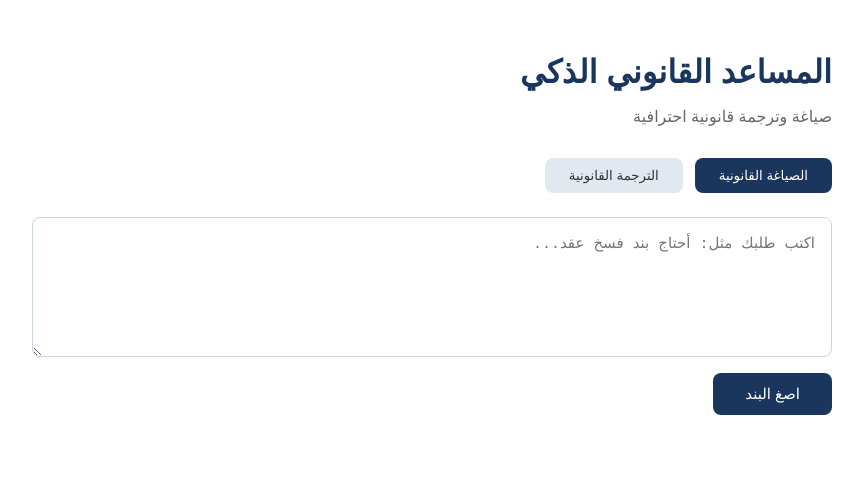
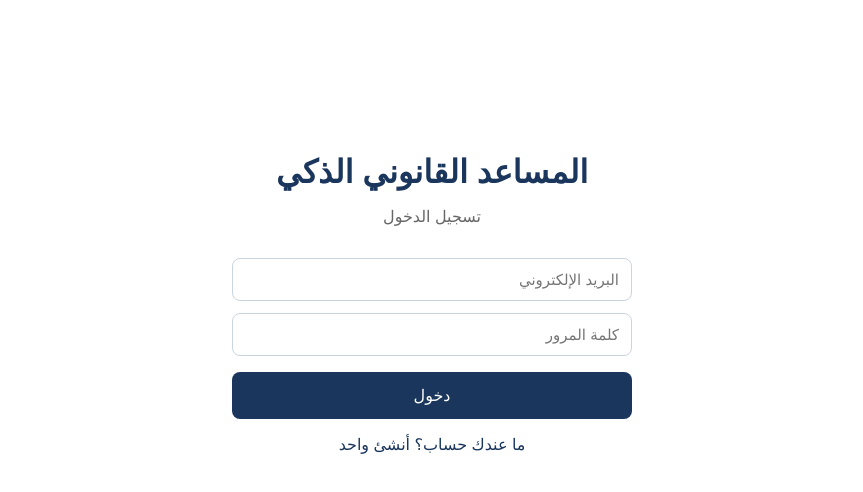
Before and after one commit to nalsulmi/legal-ai, a React (Create React App) app in the folder frontend/: page / in a window 1280 px wide. Shown: the top 492 px of the page, without its empty margins (208-1071 px from the left). Built offline with nearby package versions, Linux system fonts and the light colour scheme.

Commit message:
add auth to frontend

```diff
--- a/frontend/package.json
+++ b/frontend/package.json
@@ -3,6 +3,7 @@
   "version": "0.1.0",
   "private": true,
   "dependencies": {
+    "@supabase/supabase-js": "^2.100.1",
     "@testing-library/dom": "^10.4.1",
     "@testing-library/jest-dom": "^6.9.1",
     "@testing-library/react": "^16.3.2",
--- a/frontend/src/App.js
+++ b/frontend/src/App.js
@@ -1,14 +1,41 @@
-import { useState } from "react";
+import { useState, useEffect } from "react";
 import axios from "axios";
+import { createClient } from "@supabase/supabase-js";
 
 const API = "http://127.0.0.1:8000";
+const supabase = createClient(
+  "https://taodusjrsoxpnyirbneu.supabase.co",
+  "sb_publishable_T_TinfVHGYCsNgl59KuUBg_CPYF8NPV"
+);
 
 function App() {
+  const [session, setSession] = useState(null);
+  const [isLogin, setIsLogin] = useState(true);
+  const [email, setEmail] = useState("");
+  const [password, setPassword] = useState("");
   const [tab, setTab] = useState("draft");
   const [input, setInput] = useState("");
   const [direction, setDirection] = useState("en_to_ar");
   const [result, setResult] = useState("");
   const [loading, setLoading] = useState(false);
+
+  useEffect(() => {
+    supabase.auth.getSession().then(({ data: { session } }) => setSession(session));
+    supabase.auth.onAuthStateChange((_event, session) => setSession(session));
+  }, []);
+
+  const handleAuth = async () => {
+    setLoading(true);
+    if (isLogin) {
+      const { error } = await supabase.auth.signInWithPassword({ email, password });
+      if (error) alert(error.message);
+    } else {
+      const { error } = await supabase.auth.signUp({ email, password });
+      if (error) alert(error.message);
+      else alert("تم إنشاء الحساب، سجّل دخولك الآن");
+    }
+    setLoading(false);
+  };
 
   const handleDraft = async () => {
     setLoading(true);
@@ -17,7 +44,7 @@ function App() {
       const res = await axios.post(`${API}/draft?request=${encodeURIComponent(input)}`);
       setResult(res.data.draft);
     } catch (e) {
-      setResult("حدث خطأ، تأكد من تشغيل السيرفر");
+      setResult("حدث خطأ");
     }
     setLoading(false);
   };
@@ -29,27 +56,49 @@ function App() {
       const res = await axios.post(`${API}/translate?text=${encodeURIComponent(input)}&direction=${direction}`);
       setResult(res.data.translation);
     } catch (e) {
-      setResult("حدث خطأ، تأكد من تشغيل السيرفر");
+      setResult("حدث خطأ");
     }
     setLoading(false);
   };
 
+  if (!session) {
+    return (
+      <div style={{ maxWidth: 400, margin: "100px auto", padding: 32, fontFamily: "sans-serif", direction: "rtl" }}>
+        <h1 style={{ color: "#1a365d", textAlign: "center", marginBottom: 8 }}>المساعد القانوني الذكي</h1>
+        <p style={{ textAlign: "center", color: "#666", marginBottom: 32 }}>{isLogin ? "تسجيل الدخول" : "إنشاء حساب"}</p>
+
+        <input type="email" placeholder="البريد الإلكتروني" value={email} onChange={e => setEmail(e.target.value)}
+          style={{ width: "100%", padding: 12, marginBottom: 12, borderRadius: 8, border: "1px solid #cbd5e0", fontSize: 15, boxSizing: "border-box", textAlign: "right" }} />
+
+        <input type="password" placeholder="كلمة المرور" value={password} onChange={e => setPassword(e.target.value)}
+          style={{ width: "100%", padding: 12, marginBottom: 16, borderRadius: 8, border: "1px solid #cbd5e0", fontSize: 15, boxSizing: "border-box", textAlign: "right" }} />
+
+        <button onClick={handleAuth} disabled={loading}
+          style={{ width: "100%", padding: 14, background: "#1a365d", color: "white", border: "none", borderRadius: 8, fontSize: 16, cursor: "pointer" }}>
+          {loading ? "..." : isLogin ? "دخول" : "إنشاء حساب"}
+        </button>
+
+        <p onClick={() => setIsLogin(!isLogin)} style={{ textAlign: "center", color: "#1a365d", cursor: "pointer", marginTop: 16 }}>
+          {isLogin ? "ما عندك حساب؟ أنشئ واحد" : "عندك حساب؟ سجّل دخول"}
+        </p>
+      </div>
+    );
+  }
+
   return (
     <div style={{ maxWidth: 800, margin: "0 auto", padding: 32, fontFamily: "sans-serif", direction: "rtl" }}>
-      <h1 style={{ color: "#1a365d", marginBottom: 8 }}>المساعد القانوني الذكي</h1>
-      <p style={{ color: "#666", marginBottom: 32 }}>صياغة وترجمة قانونية احترافية</p>
+      <div style={{ display: "flex", justifyContent: "space-between", alignItems: "center", marginBottom: 8 }}>
+        <button onClick={() => supabase.auth.signOut()} style={{ background: "none", border: "none", color: "#e53e3e", cursor: "pointer", fontSize: 14 }}>خروج</button>
+        <h1 style={{ color: "#1a365d", margin: 0 }}>المساعد القانوني الذكي</h1>
+      </div>
 
       <div style={{ display: "flex", gap: 12, marginBottom: 24 }}>
-        <button
-          onClick={() => { setTab("draft"); setResult(""); }}
-          style={{ padding: "10px 24px", borderRadius: 8, border: "none", cursor: "pointer",
-            background: tab === "draft" ? "#1a365d" : "#e2e8f0", color: tab === "draft" ? "white" : "#333" }}>
+        <button onClick={() => { setTab("draft"); setResult(""); }}
+          style={{ padding: "10px 24px", borderRadius: 8, border: "none", cursor: "pointer", background: tab === "draft" ? "#1a365d" : "#e2e8f0", color: tab === "draft" ? "white" : "#333" }}>
           الصياغة القانونية
         </button>
-        <button
-          onClick={() => { setTab("translate"); setResult(""); }}
-          style={{ padding: "10px 24px", borderRadius: 8, border: "none", cursor: "pointer",
-            background: tab === "translate" ? "#1a365d" : "#e2e8f0", color: tab === "translate" ? "white" : "#333" }}>
+        <button onClick={() => { setTab("translate"); setResult(""); }}
+          style={{ padding: "10px 24px", borderRadius: 8, border: "none", cursor: "pointer", background: tab === "translate" ? "#1a365d" : "#e2e8f0", color: tab === "translate" ? "white" : "#333" }}>
           الترجمة القانونية
         </button>
       </div>
@@ -64,25 +113,17 @@ function App() {
         </div>
       )}
 
-      <textarea
-        value={input}
-        onChange={e => setInput(e.target.value)}
+      <textarea value={input} onChange={e => setInput(e.target.value)}
         placeholder={tab === "draft" ? "اكتب طلبك مثل: أحتاج بند فسخ عقد..." : "أدخل النص المراد ترجمته..."}
-        style={{ width: "100%", height: 140, padding: 16, borderRadius: 8, border: "1px solid #cbd5e0",
-          fontSize: 15, resize: "vertical", boxSizing: "border-box" }}
-      />
+        style={{ width: "100%", height: 140, padding: 16, borderRadius: 8, border: "1px solid #cbd5e0", fontSize: 15, resize: "vertical", boxSizing: "border-box" }} />
 
-      <button
-        onClick={tab === "draft" ? handleDraft : handleTranslate}
-        disabled={loading || !input}
-        style={{ marginTop: 12, padding: "12px 32px", background: loading ? "#94a3b8" : "#1a365d",
-          color: "white", border: "none", borderRadius: 8, cursor: loading ? "not-allowed" : "pointer", fontSize: 15 }}>
+      <button onClick={tab === "draft" ? handleDraft : handleTranslate} disabled={loading || !input}
+        style={{ marginTop: 12, padding: "12px 32px", background: loading ? "#94a3b8" : "#1a365d", color: "white", border: "none", borderRadius: 8, cursor: loading ? "not-allowed" : "pointer", fontSize: 15 }}>
         {loading ? "جاري المعالجة..." : tab === "draft" ? "اصغ البند" : "ترجم"}
       </button>
 
       {result && (
-        <div style={{ marginTop: 24, padding: 20, background: "#f7fafc", borderRadius: 8,
-          border: "1px solid #e2e8f0", lineHeight: 1.8, fontSize: 15, whiteSpace: "pre-wrap" }}>
+        <div style={{ marginTop: 24, padding: 20, background: "#f7fafc", borderRadius: 8, border: "1px solid #e2e8f0", lineHeight: 1.8, fontSize: 15, whiteSpace: "pre-wrap" }}>
           {result}
         </div>
       )}
```
Also changed, not shown: 1 other file (tests, documents, lock files or other folders).
